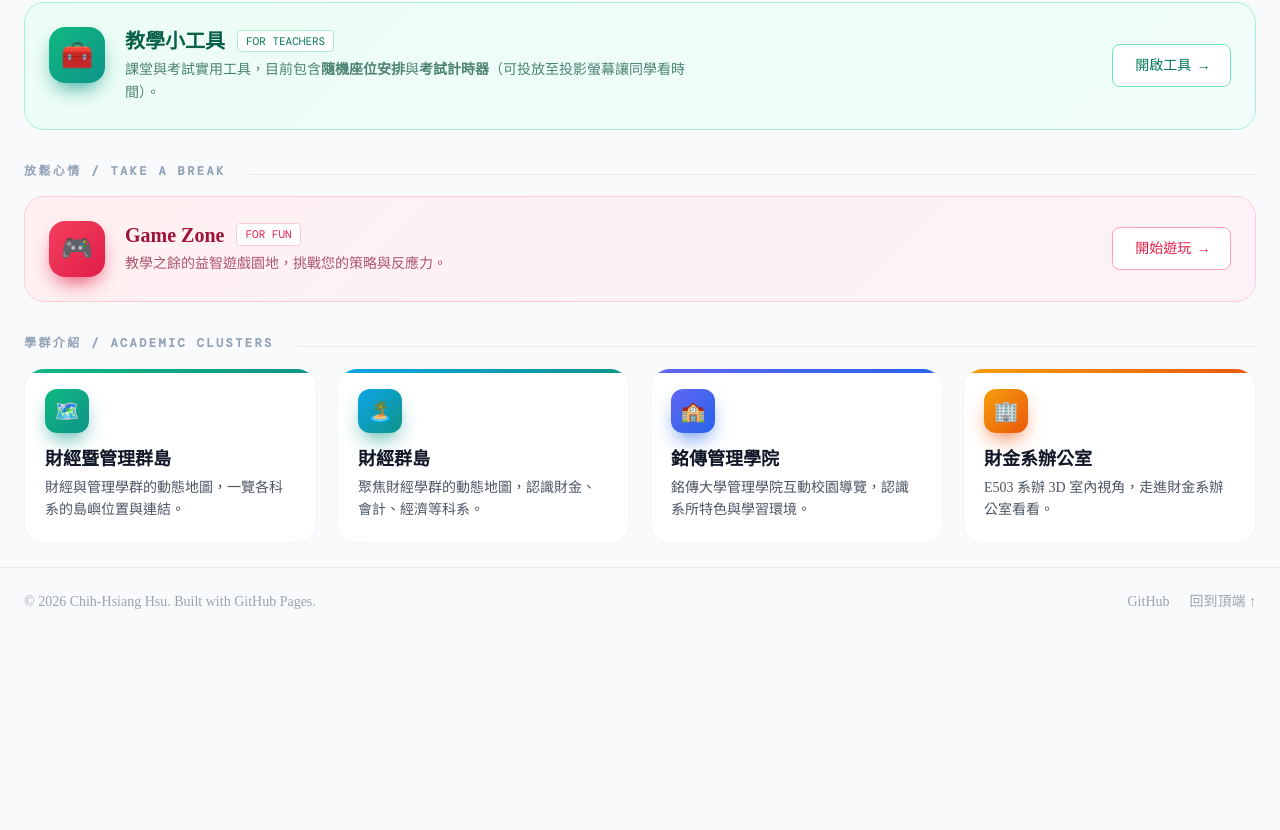
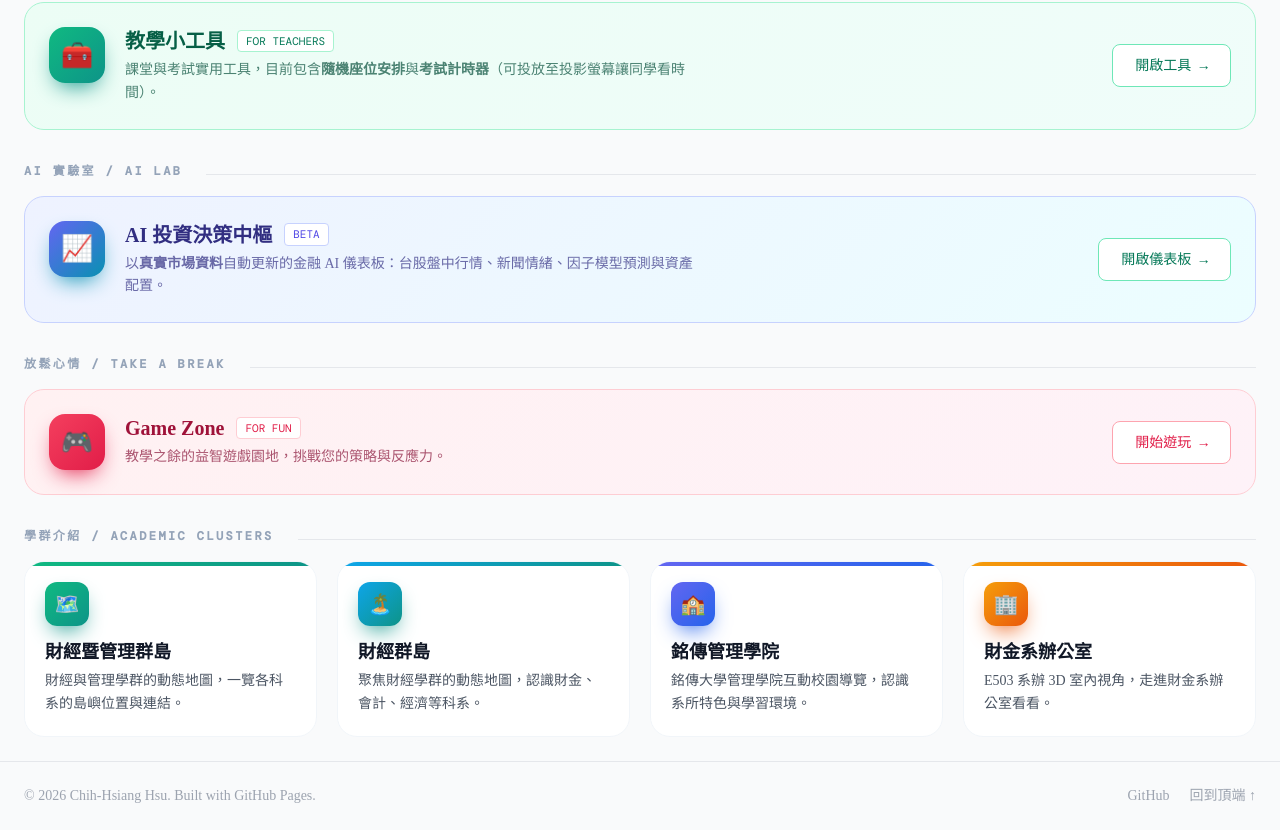
Before and after one commit to chadhsu226/chadhsu226.github.io, a plain HTML site: page index.html in a window 1280 px wide. Shown: the part 1111-1941 px from the top of the page. Before the commit the page ends 1747 px from the top, so only its background shows below. Drawn offline with nearby package versions, Linux system fonts and the light colour scheme.

Commit message:
首頁新增 AI 投資決策中樞入口（ai-hub）
Co-Authored-By: Claude Opus 5.5 <noreply@anthropic.com>
Claude-Session: https://claude.ai/code/session_011BpEmMcELdJ5X1cke7omxx

```diff
--- a/index.html
+++ b/index.html
@@ -351,6 +351,29 @@
             </a>
         </section>
 
+        <!-- AI 投資決策中樞 -->
+        <section id="ai-hub" class="mb-8">
+            <div class="flex items-baseline gap-6 mb-4">
+                <h2 class="kicker mono whitespace-nowrap">AI 實驗室 / AI LAB</h2>
+                <div class="h-px flex-1 bg-gray-200"></div>
+            </div>
+            <a href="https://chadhsu226.github.io/ai-hub/" class="tool-banner fade-up" style="padding:1.5rem; background:linear-gradient(135deg,#eef2ff 0%,#ecfeff 100%); border-color:#c7d2fe;">
+                <div class="flex items-start justify-between flex-wrap gap-6">
+                    <div class="flex items-start gap-5">
+                        <div class="icon-badge" style="--accent-from:#6366f1; --accent-to:#0891b2;">📈</div>
+                        <div>
+                            <div class="flex items-center gap-3 mb-1">
+                                <h3 class="text-xl font-bold text-indigo-900">AI 投資決策中樞</h3>
+                                <span class="tag-tool mono" style="color:#4f46e5; border-color:#c7d2fe;">BETA</span>
+                            </div>
+                            <p class="text-indigo-900/70 max-w-xl text-sm leading-relaxed">以<strong>真實市場資料</strong>自動更新的金融 AI 儀表板：台股盤中行情、新聞情緒、因子模型預測與資產配置。</p>
+                        </div>
+                    </div>
+                    <span class="tool-link mono whitespace-nowrap self-center">開啟儀表板 <span class="arrow">→</span></span>
+                </div>
+            </a>
+        </section>
+
         <!-- 放鬆心情 -->
         <section id="relax">
             <div class="flex items-baseline gap-6 mb-4">
```
Also changed, not shown: 1 other file.
